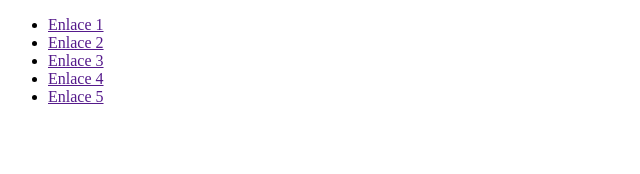
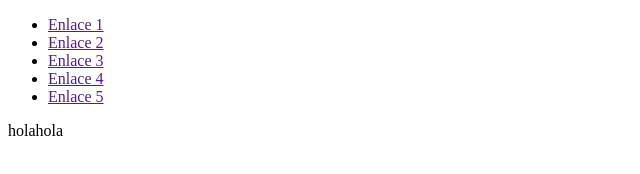
Before and after one commit to toniRaspas/pruebagit, a plain HTML site: page index.html in a window 1280 px wide. Shown: the full height of the page, 0-640 px from the left. Drawn offline with Linux system fonts and the light colour scheme.

Commit message:
añadir el footer

```diff
--- a/index.html
+++ b/index.html
@@ -17,6 +17,8 @@
             </ul>
         </nav>
     </header>
-
+<footer>
+    <p>holahola</p>
+</footer>
 </body>
 </html>
```
